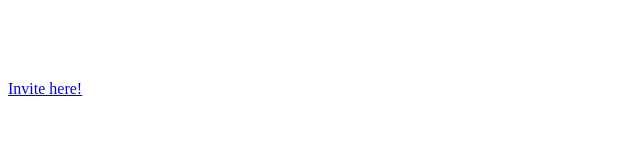
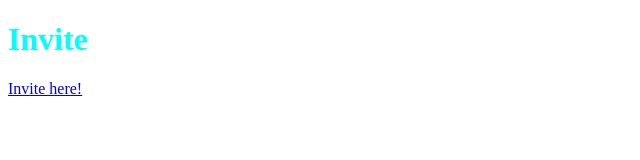
Before and after one commit to Solar-pixel-star/vueinvite, a Vue app: page / in a window 1280 px wide. Shown: the top 160 px of the page, without its empty margins (0-640 px from the left). Built offline with nearby package versions, Linux system fonts and the light colour scheme.

Commit message:
Fancy stuff

```diff
--- a/src/App.vue
+++ b/src/App.vue
@@ -20,7 +20,7 @@ template {
 
 
 h1 {
-  color: white;
+  color: cyan;
 }
 
 </style>
```
